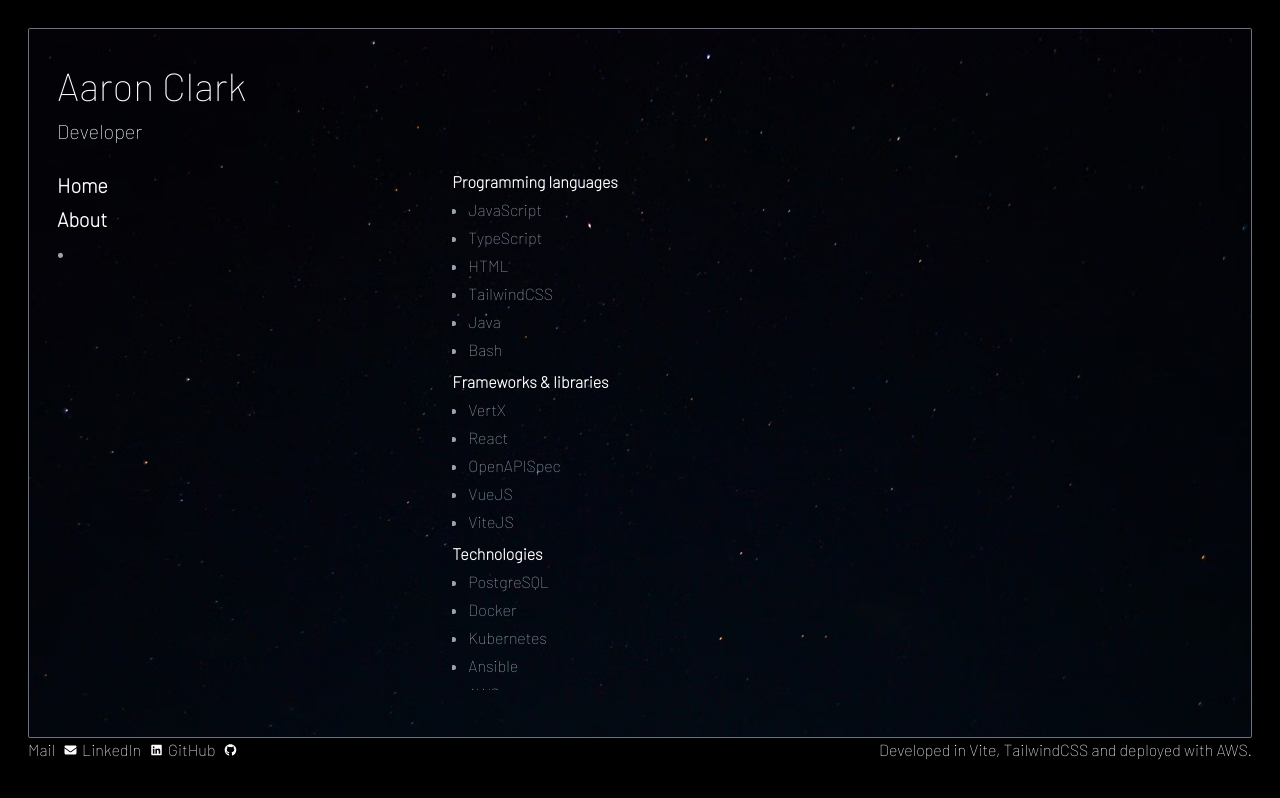
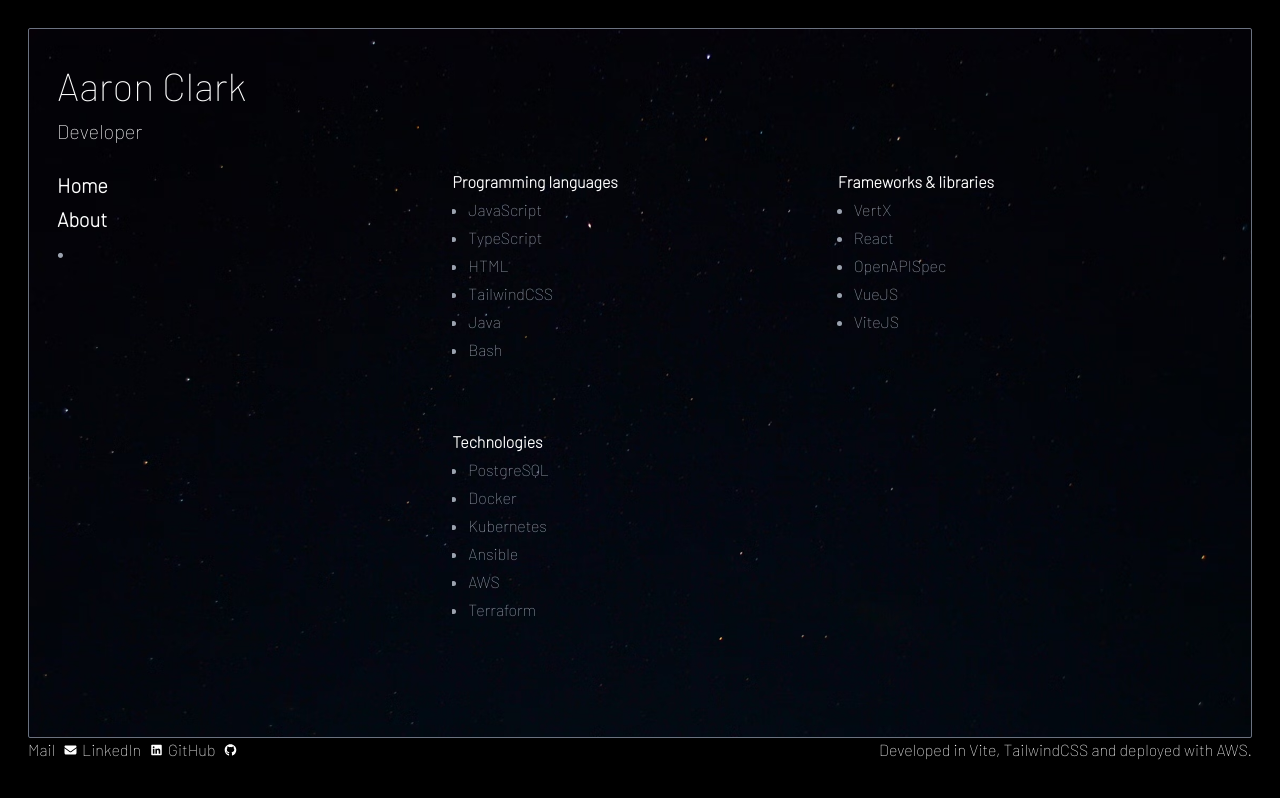
Before and after one commit to AaronC23/resume-cloud-aws, a React (Vite) app: page /techstack in a window 1280 px wide. Built offline with nearby package versions, Linux system fonts and the light colour scheme.

Commit message:
I think its fixed

```diff
--- a/src/pages/TechStack.tsx
+++ b/src/pages/TechStack.tsx
@@ -32,8 +32,7 @@
 
   return (
     <Layout>
-      {/* Todo make this do 2 columns when size is 240% or above */}
-      <div className="grid columns-1 col-span-2 scrollable scrollbar-hide aboutpage text-left">
+      <div className="grid grid-cols-1 sm:grid-cols-2 scrollable scrollbar-hide aboutpage text-left">
         {techExperiences.map((exp, index) => {
           return (
             <div className="new-experience-font pb-2" key={index}>
```
